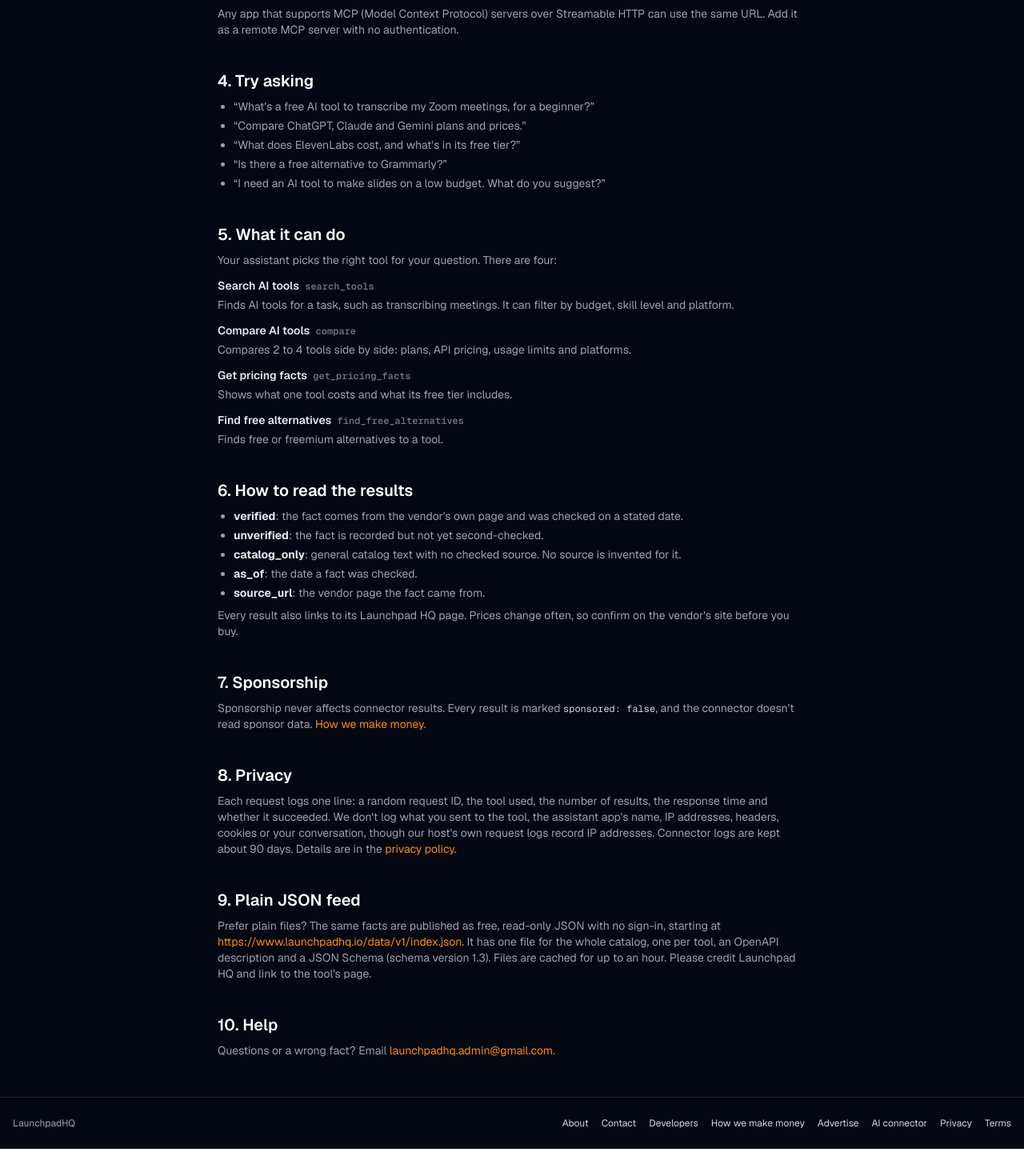
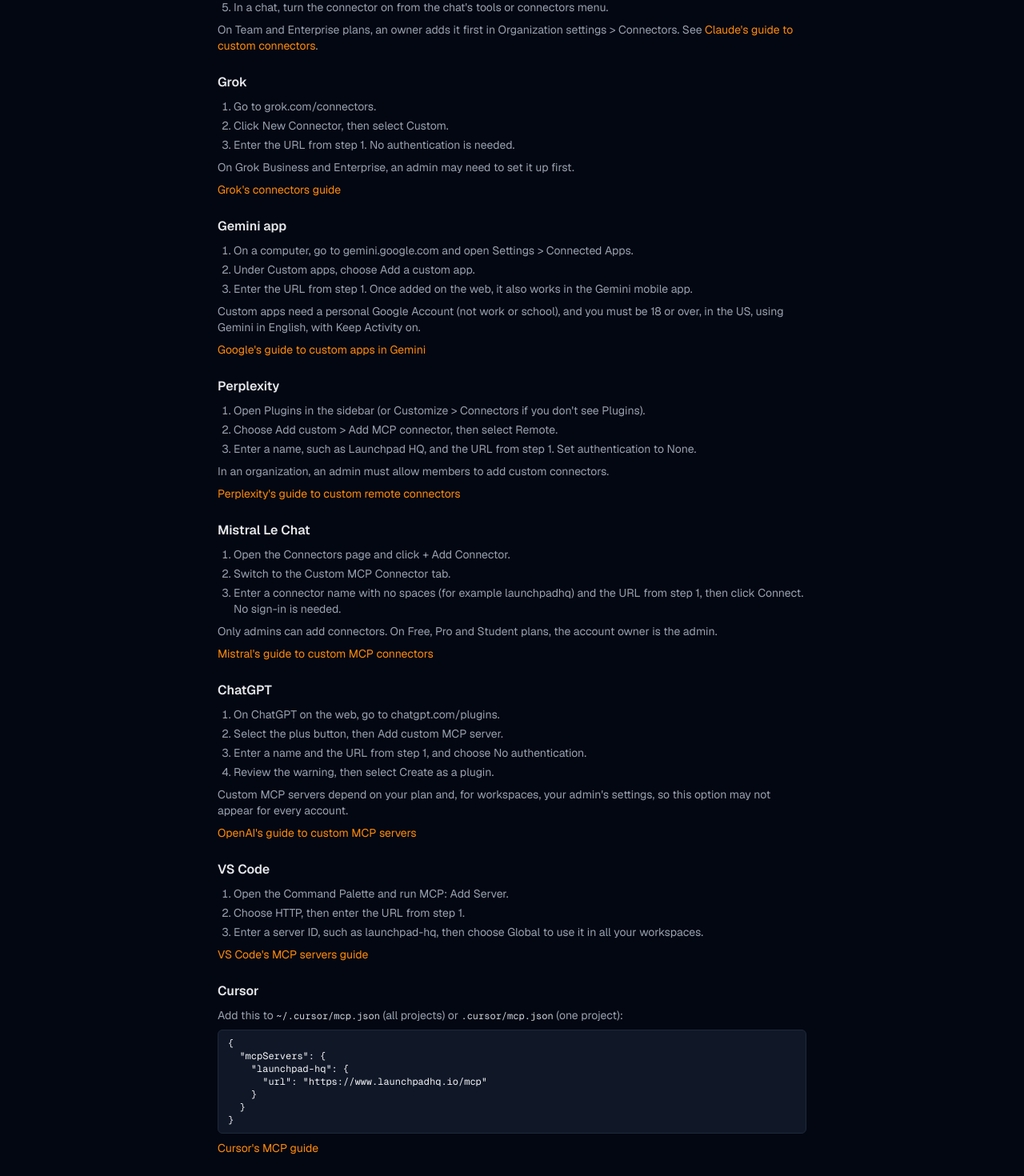
Before and after one commit to stevensonzj-ai/launchpad-hq, a Next.js app: page /connector in a window 1280 px wide. Shown: the part 680-2150 px from the top of the page at 80% size. Before the commit the page ends 2116 px from the top, so only its background shows below. Built offline with nearby package versions, Linux system fonts and the light colour scheme; no server answers.

Commit message:
Connector: per-assistant setup steps + Gemini CLI extension manifest (#128)
Co-authored-by: Zach Stevenson <271370438+stevensonzj-ai@users.noreply.github.com>

```diff
--- /dev/null
+++ b/gemini-extension.json
@@ -0,0 +1,10 @@
+{
+  "name": "launchpad-hq",
+  "version": "1.0.0",
+  "description": "Search, compare and price AI tools with dated, sourced facts from Launchpad HQ. Free, read-only, no sign-in.",
+  "mcpServers": {
+    "launchpad-hq": {
+      "httpUrl": "https://www.launchpadhq.io/mcp"
+    }
+  }
+}
--- a/src/app/(app)/connector/page.tsx
+++ b/src/app/(app)/connector/page.tsx
@@ -15,6 +15,90 @@
 
 const MCP_URL = absoluteUrl("/mcp");
 const FEED_URL = absoluteUrl("/data/v1/index.json");
+
+type AssistantSetup = {
+  name: string;
+  steps: string[];
+  note?: string;
+  docsUrl: string;
+  docsLabel: string;
+};
+
+/** Self-serve setup steps, checked against each vendor's own docs on Oct 30, 2026. */
+const ASSISTANT_SETUPS: AssistantSetup[] = [
+  {
+    name: "Grok",
+    steps: [
+      "Go to grok.com/connectors.",
+      "Click New Connector, then select Custom.",
+      "Enter the URL from step 1. No authentication is needed.",
+    ],
+    note: "On Grok Business and Enterprise, an admin may need to set it up first.",
+    docsUrl: "https://docs.x.ai/grok/connectors",
+    docsLabel: "Grok's connectors guide",
+  },
+  {
+    name: "Gemini app",
+    steps: [
+      "On a computer, go to gemini.google.com and open Settings > Connected Apps.",
+      "Under Custom apps, choose Add a custom app.",
+      "Enter the URL from step 1. Once added on the web, it also works in the Gemini mobile app.",
+    ],
+    note: "Custom apps need a personal Google Account (not work or school), and you must be 18 or over, in the US, using Gemini in English, with Keep Activity on.",
+    docsUrl: "https://support.google.com/gemini/answer/17209137",
+    docsLabel: "Google's guide to custom apps in Gemini",
+  },
+  {
+    name: "Perplexity",
+    steps: [
+      "Open Plugins in the sidebar (or Customize > Connectors if you don't see Plugins).",
+      "Choose Add custom > Add MCP connector, then select Remote.",
+      "Enter a name, such as Launchpad HQ, and the URL from step 1. Set authentication to None.",
+    ],
+    note: "In an organization, an admin must allow members to add custom connectors.",
+    docsUrl: "https://www.perplexity.ai/help-center/en/articles/13915507-adding-custom-remote-connectors",
+    docsLabel: "Perplexity's guide to custom remote connectors",
+  },
+  {
+    name: "Mistral Le Chat",
+    steps: [
+      "Open the Connectors page and click + Add Connector.",
+      "Switch to the Custom MCP Connector tab.",
+      "Enter a connector name with no spaces (for example launchpadhq) and the URL from step 1, then click Connect. No sign-in is needed.",
+    ],
+    note: "Only admins can add connectors. On Free, Pro and Student plans, the account owner is the admin.",
+    docsUrl: "https://docs.mistral.ai/vibe/work/connectors/mcp-connectors",
+    docsLabel: "Mistral's guide to custom MCP connectors",
+  },
+  {
+    name: "ChatGPT",
+    steps: [
+      "On ChatGPT on the web, go to chatgpt.com/plugins.",
+      "Select the plus button, then Add custom MCP server.",
+      "Enter a name and the URL from step 1, and choose No authentication.",
+      "Review the warning, then select Create as a plugin.",
+    ],
+    note: "Custom MCP servers depend on your plan and, for workspaces, your admin's settings, so this option may not appear for every account.",
+    docsUrl: "https://developers.openai.com/api/docs/guides/custom-mcp-server",
+    docsLabel: "OpenAI's guide to custom MCP servers",
+  },
+  {
+    name: "VS Code",
+    steps: [
+      "Open the Command Palette and run MCP: Add Server.",
+      "Choose HTTP, then enter the URL from step 1.",
+      "Enter a server ID, such as launchpad-hq, then choose Global to use it in all your workspaces.",
+    ],
+    docsUrl: "https://code.visualstudio.com/docs/copilot/customization/mcp-servers",
+    docsLabel: "VS Code's MCP servers guide",
+  },
+];
+
+const CURSOR_CONFIG = JSON.stringify(
+  { mcpServers: { "launchpad-hq": { url: MCP_URL } } },
+  null,
+  2,
+);
 
 type ToolName = (typeof TOOL_SPECS)[number]["name"];
 
@@ -56,7 +140,16 @@
         </li>
 
         <li>
-          <h2 className="text-xl font-semibold text-white">2. Add it to Claude</h2>
+          <h2 className="text-xl font-semibold text-white">2. Add Launchpad HQ to your assistant</h2>
+          <p className="mt-2 text-sm text-gray-400">
+            In each app below, add the URL from step 1 as a custom (remote) MCP connector. No
+            sign-in or API key is needed, so pick &ldquo;None&rdquo; or leave authentication
+            empty. These are self-serve setups; Launchpad HQ isn&apos;t an official listing in
+            these apps&apos; directories. Menus change often, so each app links to its own
+            current guide.
+          </p>
+
+          <h3 className="mt-6 font-semibold text-gray-200">Claude</h3>
           <ol className="mt-2 list-decimal space-y-1 pl-5 text-sm text-gray-400">
             <li>
               In Claude, go to <strong className="text-gray-200">Customize &gt; Connectors</strong>.
@@ -73,14 +166,47 @@
             <li>In a chat, turn the connector on from the chat&apos;s tools or connectors menu.</li>
           </ol>
           <p className="mt-2 text-sm text-gray-400">
-            Menu names vary between Claude apps and plans. See{" "}
+            On Team and Enterprise plans, an owner adds it first in Organization settings &gt;
+            Connectors. See{" "}
             <a
               href="https://claude.com/docs/connectors/custom/add-unlisted"
               className="text-orange-400 hover:underline"
             >
               Claude&apos;s guide to custom connectors
-            </a>{" "}
-            for the current steps.
+            </a>
+            .
+          </p>
+
+          {ASSISTANT_SETUPS.map((setup) => (
+            <div key={setup.name}>
+              <h3 className="mt-6 font-semibold text-gray-200">{setup.name}</h3>
+              <ol className="mt-2 list-decimal space-y-1 pl-5 text-sm text-gray-400">
+                {setup.steps.map((step) => (
+                  <li key={step}>{step}</li>
+                ))}
+              </ol>
+              {setup.note ? <p className="mt-2 text-sm text-gray-400">{setup.note}</p> : null}
+              <p className="mt-2 text-sm text-gray-400">
+                <a href={setup.docsUrl} className="text-orange-400 hover:underline">
+                  {setup.docsLabel}
+                </a>
+              </p>
+            </div>
+          ))}
+
+          <h3 className="mt-6 font-semibold text-gray-200">Cursor</h3>
+          <p className="mt-2 text-sm text-gray-400">
+            Add this to <code className="text-xs text-gray-300">~/.cursor/mcp.json</code> (all
+            projects) or <code className="text-xs text-gray-300">.cursor/mcp.json</code> (one
+            project):
+          </p>
+          <pre className="mt-2 overflow-x-auto rounded-md border border-gray-800 bg-gray-900 px-3 py-2 font-mono text-xs text-gray-100">
+            {CURSOR_CONFIG}
+          </pre>
+          <p className="mt-2 text-sm text-gray-400">
+            <a href="https://cursor.com/docs/context/mcp" className="text-orange-400 hover:underline">
+              Cursor&apos;s MCP guide
+            </a>
           </p>
         </li>
 
```
